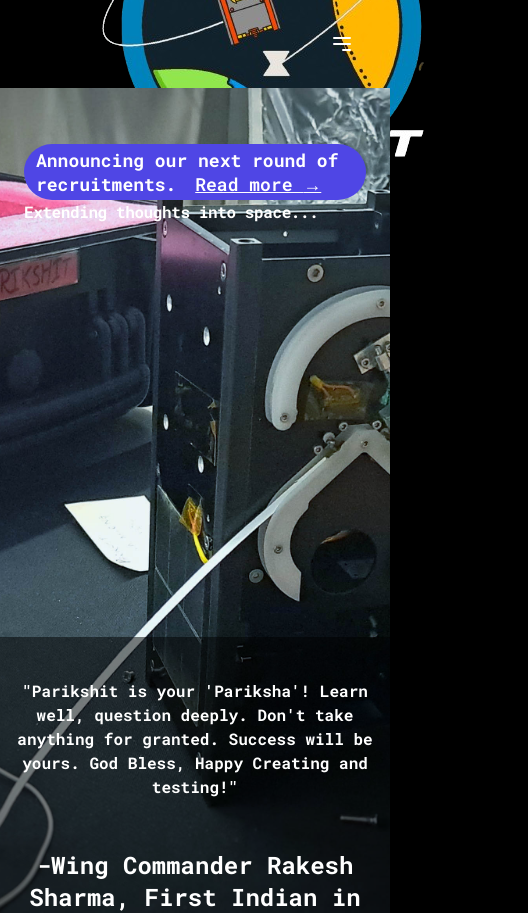
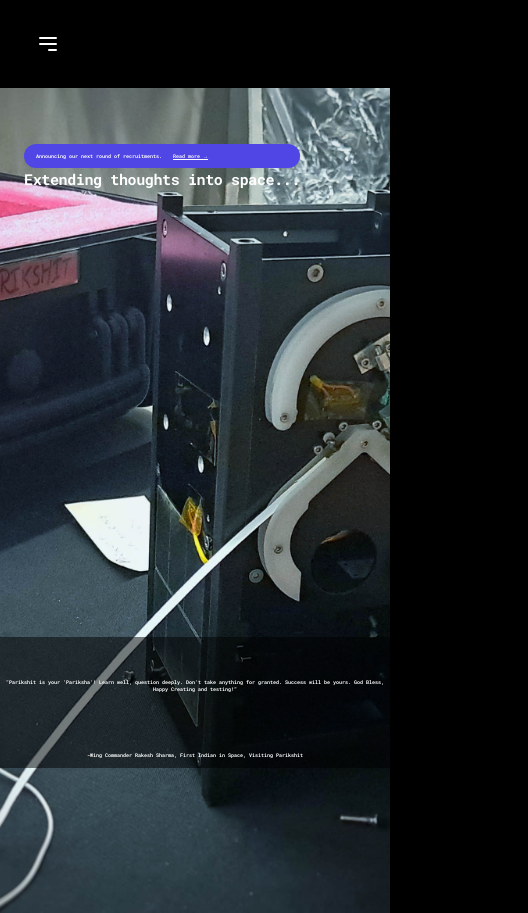
Before and after one commit to zyroknight1706/Parikshit_website, a Next.js app: page / in a window 390 px wide. Shown: the top 913 px of the page, 528 px wide, since content can reach past the window. Built offline with nearby package versions, Linux system fonts and the light colour scheme.

Commit message:
Parikshit new website, v1.10

```diff
--- a/src/app/subsystems/ODHS/page.jsx
+++ b/src/app/subsystems/ODHS/page.jsx
@@ -111,10 +111,10 @@ const ODHSChallengeContext = () => {
       <>
         <span className='text-indigo-600 font-bold align-middle text-center text-3xl'>Context: </span><br /><br />
         Raw data collected from sensors often needs to be processed on a satellite, and programming for such data handling on the satellite requires segmentation of the programs. This segmentation is required since the parameters of each program are very unique. A satellite contains many devices serving different purposes, and thus, many fundamental aspects of a program differ- type of data, data handling operations to be performed, the hardware devices involved, etc. In the tail end, all these programs must be brought together under the satellite’s operating system, while minimizing their footprint.
-        <br /><strong className='text-indigo-600'>
-        For this challenge, you must write a master program which handles files and add the following features in separate modules. The modules must return relevant process information/metadata to the master program. You must write documentation on how to use the master program and create a state diagram showing the interaction/flow between the master program and the modules. Mention error states as well.
-        </strong><br />
-        <u>Not all features need to be added for submission. Partial projects can be submitted regardless of progress.</u><br /><br />
+        <br /><br /><strong className='text-indigo-600'>
+        For this challenge, you must write a master program which handles files and add the following features in separate modules. The modules must return relevant process information/metadata to the master program.<br /> <u>You must write documentation on how to use the master program and create a state diagram showing the interaction/flow between the master program and the modules.</u> <br /><br />Mention error states as well.
+        </strong><br /><br />
+        <strong className='text-4xl'><u>Not all features need to be added for submission. Partial projects can be submitted regardless of progress.</u></strong><br /><br />
         {/* write where to submit the challenge question */}
       </>
   )
--- a/src/components/Challenge.jsx
+++ b/src/components/Challenge.jsx
@@ -3,9 +3,9 @@ import React from 'react'
 const Challenge = ({ Data }) => {
   return (
     <div id='recruitments' className='items-center overflow-hidden w-full'>
-      <h1 className='text-7xl font-bold max-w-[60vw] p-3 rounded-lg mx-auto text-center bg-indigo-600'>Recruitment Challenge</h1><br /><br />
-      <span className='text-indigo-600 relative left-80 p-2 text-4xl'>Email your answers to: recruitments.parikshit@gmail.com</span><br /><br />
-      <span className='relative left-80 p-2 text-3xl'>In the email, under subject, write "name_regno_subsystem"<br />&nbsp;(example: Swetha_220392948_Admin)</span>
+      <h1 className='md:text-7xl font-bold md:max-w-[60vw] p-3 rounded-lg mx-5 md:mx-auto text-center bg-indigo-600'>Recruitment Challenge</h1><br /><br />
+      <span className='text-indigo-600 text-md font-bold md:relative md:left-80 p-2 md:text-4xl'>Email your answers to: recruitments.parikshit@gmail.com</span><br /><br />
+      <span className=' text-sm md:relative md:left-80 p-2 md:text-3xl'>In the email, under subject, write "name_regno_subsystem"<br />&nbsp;(example: Swetha_220392948_Admin)</span>
       <div className='text-white max-w-7xl text-2xl p-[8vw] py-14 mx-auto'>
         { Data.challengeContext() }
         { Data.challengeQuestions() }
--- a/src/components/Cubesat.jsx
+++ b/src/components/Cubesat.jsx
@@ -28,7 +28,7 @@ const SatSummary = () => {
                       <div className="flex items-center space-x-6 lg:space-x-8">
                         <div className="grid flex-shrink-0 grid-cols-1 gap-y-6 lg:gap-y-8">
                           <div className="overflow-hidden sm:opacity-0 lg:opacity-100">
-                            <iframe className='pb-10' src="https://learner1850.autodesk360.com/shares/public/SH286ddQT78850c0d8a443b00bc700406c4c?mode=embed" width="800" height="600" allowFullScreen={true} webkitallowfullscreen="true" mozallowfullscreen="true"  frameBorder="0"></iframe>
+                            <iframe className='pb-10 max-w-[103vw] max-h-[250vh]' src="https://learner1850.autodesk360.com/shares/public/SH286ddQT78850c0d8a443b00bc700406c4c?mode=embed" width="800" height="600" allowFullScreen={true} webkitallowfullscreen="true" mozallowfullscreen="true"  frameBorder="0"></iframe>
                             {/* use Sketchfab later on when we have time https://sketchfab.com/blogs/enterprise/news/getting-started-with-sketchfab */}
                           </div>
                         </div>
@@ -42,19 +42,10 @@ const SatSummary = () => {
   )
 }
 
-// const SatModel = () => {
-//   return (
-//     <div className='items-center py-10'>
-//       <iframe className="items-center mx-auto" src="https://learner1850.autodesk360.com/shares/public/SH286ddQT78850c0d8a443b00bc700406c4c?mode=embed" width="100" height="100" allowfullscreen="true" webkitallowfullscreen="true" mozallowfullscreen="true"  frameborder="0"></iframe>
-//     </div>
-//   )
-// }
-
 export default function Cubesat() {
     return (
       <>
         <SatSummary />
-        {/* <SatModel /> */}
       </>
     )
   }
--- a/src/components/Hero.jsx
+++ b/src/components/Hero.jsx
@@ -12,9 +12,9 @@ export default function Hero({ Data }) {
         <div className="max-w-2xl md:py-0 lg:py-56">
           <div className="sm:mb-4 sm:text-sm sm:flex sm:justify-center">
             <div className={ Data.whiteBg ? (
-              "relative rounded-md px-3 py-1 text-lg font-bold leading-6 text-white bg-indigo-600"
+              "relative rounded-md md:py-1 text-[5px] font-bold leading-6 text-white bg-indigo-600 md:text-lg"
               ) : (
-                "relative rounded-full px-3 py-1 text-lg font-bold leading-6 text-white bg-indigo-600"
+                "relative rounded-full px-3 md:py-1 text-[5px] font-bold leading-6 text-white bg-indigo-600 md:text-lg"
               )}>
               Announcing our next round of recruitments.{' '}
               <a href={ Data.readHREF } className={ Data.whiteBg ? (
@@ -28,9 +28,9 @@ export default function Hero({ Data }) {
           </div>
           <div className='text-left'>
             <h1 className={ Data.whiteBg ? (
-              "lg:text-6xl md:text-4xl sm:text-2xl font-bold tracking-tight rounded-xl bg-indigo-600 p-2 text-black"
+              "text-[10px] lg:text-6xl md:text-4xl font-bold tracking-tight rounded-xl bg-indigo-600 p-2 text-black"
             ) : (
-              "lg:text-6xl md:text-4xl sm:text-2xl font-bold tracking-tight rounded-2xl text-white"
+              "text-[15px] lg:text-6xl md:text-4xl font-bold tracking-tight pb-10 rounded-2xl text-white"
             )}>
               { Data.mainTitle }
             </h1>
@@ -38,13 +38,13 @@ export default function Hero({ Data }) {
         </div>
       </div>
         {Data.isAdmin ? (null) : (<div className={Data.whiteBg ? (
-          "align-top lg:pb-[5vh] lg:mb-[10vh] md:pb-[7vh] md:mb-[2vh] sm:pb-[4vh] sm:mb-[4vh] sm:mt-1 mx-auto items-center text-center lg:text-3xl md:text-xl sm:text-lg pt-[5vh] text-white bg-black bg-opacity-50 font-bold absolute w-full top-[65vh] flex flex-col"
+          "lg:pb-[5vh] lg:mb-[10vh] text-[10px] pb-4 mx-auto items-center text-center lg:text-3xl md:text-xl pt-[5vh] text-white bg-black bg-opacity-50 font-bold absolute w-full top-[65vh] flex flex-col"
           ) : (
-          "align-top lg:pb-[5vh] lg:mb-[10vh] md:pb-[7vh] md:mb-[2vh] sm:pb-[4vh] sm:mb-[4vh] sm:mt-1 mx-auto items-center text-center lg:text-3xl md:text-xl sm:text-lg pt-[5vh] text-white bg-black bg-opacity-50 font-bold absolute w-full top-[65vh] flex flex-col"
+          "align-top lg:pb-[5vh] lg:mb-[10vh] text-[5px] mx-auto items-center text-center lg:text-3xl md:text-xl sm:text-lg pt-[5vh] text-white bg-black bg-opacity-50 font-bold absolute w-full top-[65vh] flex flex-col"
           )}>
           { Data.quote }
           {Data.addAuth ? (
-          <div className='mt-[6vh] text-2xl'>
+          <div className='mt-[6vh] text-[5px] md:text-2xl p-2 md:p-0'>
             -Wing Commander Rakesh Sharma, First Indian in Space, Visiting Parikshit
           </div>
           ) : (
--- a/src/components/Navbar.jsx
+++ b/src/components/Navbar.jsx
@@ -86,13 +86,13 @@ const Navbar = () => {
     <nav className="bg-black p-3">
       <div className="max-w-8xl mx-auto px-4 sm:px-6 lg:px-8">
         <div className="flex items-center justify-between h-16">
-          <div className="flex items-center">
+          <div className="hidden lg:flex items-center">
             <div className="flex-shrink-0">
               <a href="/" className="text-white">
-                <Image className="lg:w-[7vw] md:w-[6vw] sm:w-[3vw]" src={Logo} alt="logo" />
+                <Image className="lg:w-[7vw] md:w-[6vw]" src={Logo} alt="logo" />
               </a>
             </div>
-            <span className="font-extrabold text-sm text-blue-500"></span>
+            {/* <span className="font-extrabold text-sm text-blue-500"></span> */}
             {/* <Image className="relative w-[10vw]" src={LogoText} alt="logo text" /> */}
           </div>
           <div className="hidden md:block">
--- a/src/components/Summary.jsx
+++ b/src/components/Summary.jsx
@@ -44,7 +44,7 @@ export default function Summary({ Data }) {
           <Image
             alt="Satellite photo"
             src={ Data.sideImg }
-            className="w-[48rem] lg:max-w-none sm:max-w-screen-sm rounded-xl bg-gray-900 shadow-xl ring-1 ring-gray-400/10 sm:w-[57rem]"
+            className="w-[48rem] relative left-10 lg:max-w-none rounded-xl bg-gray-900 shadow-xl ring-1 ring-gray-400/10 sm:w-[57rem]"
           />
         </div>
         { Data.lowerDesc() }
```
